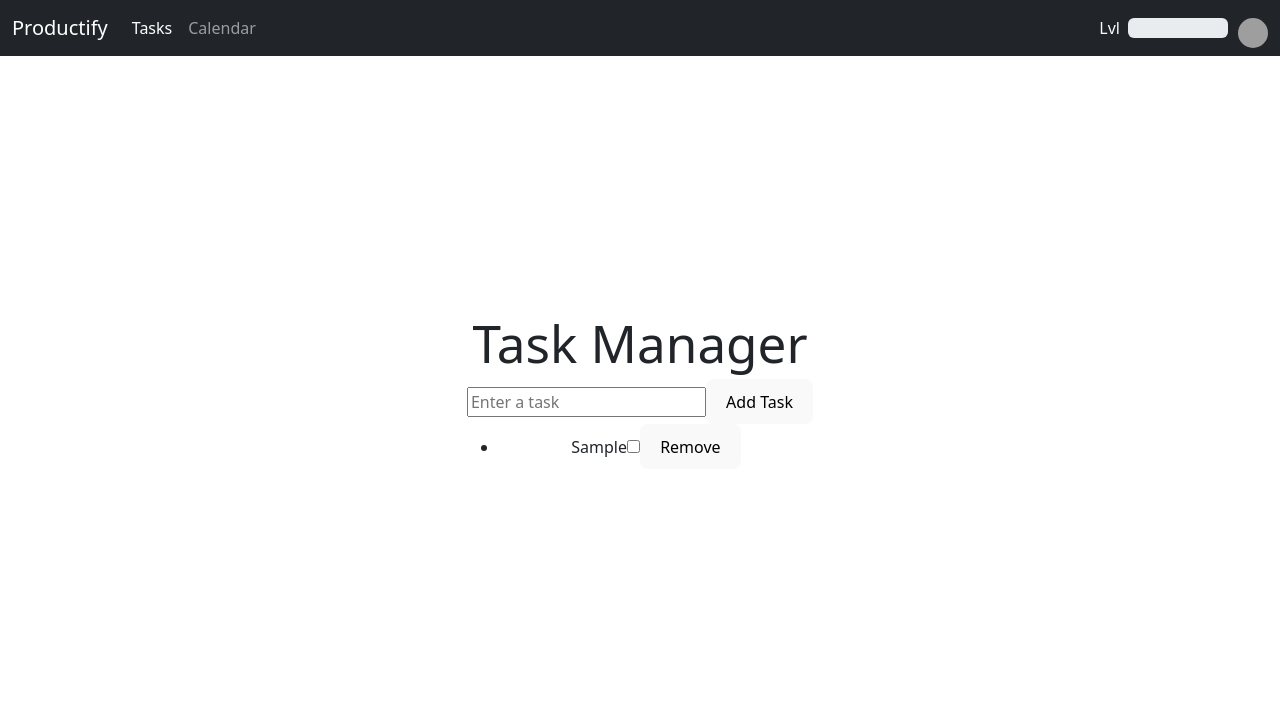
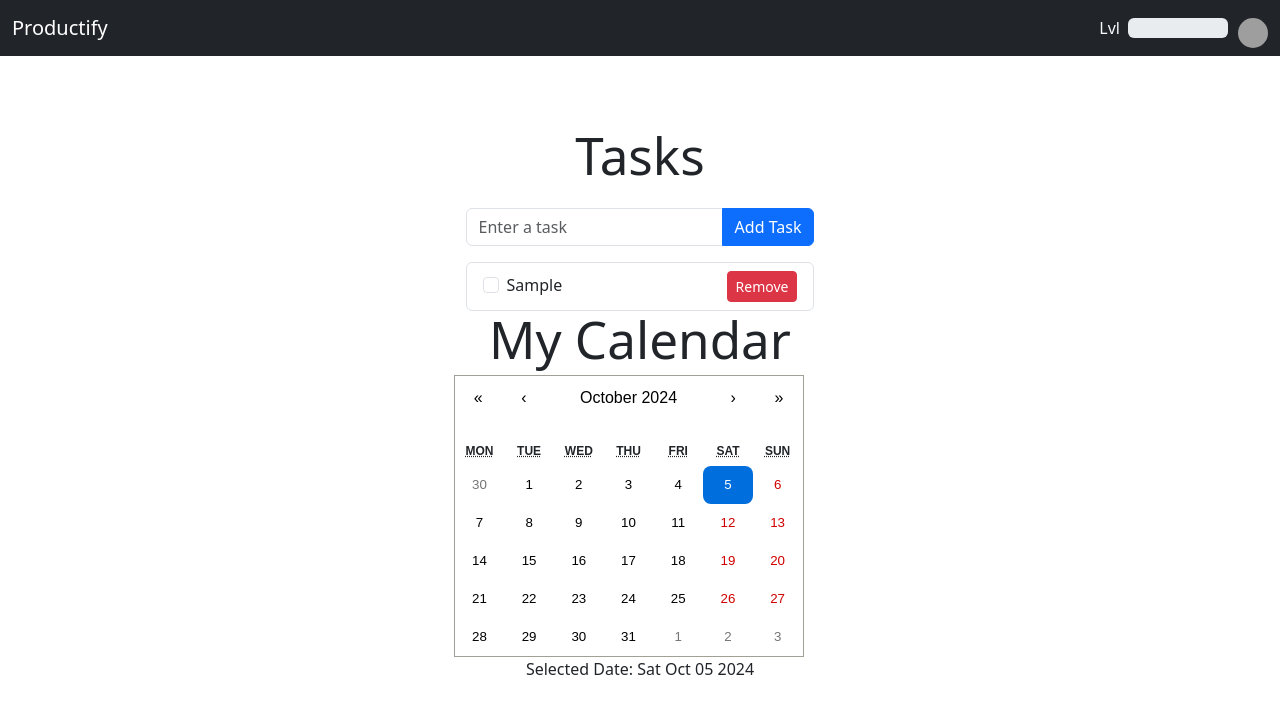
Before and after one commit to benjaminmesser/2024MRUHacks, a React (Vite) app in the folder mruhacks/: page / in a window 1280 px wide. Both pictures are taken after typing "Sample" into the empty fields and a click on the button "Add Task". Shown: the top 714 px of the page. Built offline with nearby package versions, Linux system fonts and the light colour scheme; grey boxes are pictures that could not be loaded.

Commit message:
Added calender

```diff
--- a/mruhacks/src/App.jsx
+++ b/mruhacks/src/App.jsx
@@ -1,6 +1,7 @@
 import Navbar from "./Components/Navbar"
 import './App.css'
 import TaskManager from './Components/TaskManager';
+import Calendar from "./Components/Calender";
 
 function App() {
   return (
@@ -8,6 +9,7 @@ function App() {
       <div>
         <Navbar />
         <TaskManager />
+        <Calendar />
       </div>
     </>
   )
--- /dev/null
+++ b/mruhacks/src/Components/Calender.jsx
@@ -0,0 +1,24 @@
+import React, { useState } from 'react';
+import Calendar from 'react-calendar';
+import 'react-calendar/dist/Calendar.css';  // Import default styles
+
+const CalendarComponent = () => {
+  const [selectedDate, setSelectedDate] = useState(new Date());
+
+  const onChange = (date) => {
+    setSelectedDate(date);
+  };
+
+  return (
+    <div>
+      <h1>My Calendar</h1>
+      <Calendar
+        onChange={onChange}
+        value={selectedDate}
+      />
+      <p>Selected Date: {selectedDate.toDateString()}</p>
+    </div>
+  );
+};
+
+export default CalendarComponent;
--- a/mruhacks/src/Components/Navbar.jsx
+++ b/mruhacks/src/Components/Navbar.jsx
@@ -20,12 +20,6 @@ const Navbar = ({ userLevel, levelPercentage }) => {
         </button>
         <div className="collapse navbar-collapse" id="navbarSupportedContent">
           <ul className="navbar-nav me-auto mb-2 mb-lg-0">
-          <li className="nav-item">
-            <a className="nav-link active" aria-current="page" href="#">Tasks</a>
-          </li>
-          <li className="nav-item">
-            <a className="nav-link" href="#">Calendar</a>
-          </li>
           </ul>
           <ul className="navbar-nav ms-auto mb-2 mb-lg-0">
           <li className="nav-item d-flex align-items-center">
--- a/mruhacks/src/Components/TaskManager.jsx
+++ b/mruhacks/src/Components/TaskManager.jsx
@@ -30,28 +30,34 @@ const TaskManager = () => {
   };
 
   return (
-    <div>
-      <h1>Task Manager</h1>
+    <div className="container mt-4">
+      <h1 className="mb-4">Tasks</h1>
+      <div className="input-group mb-3" style={{ maxWidth: '400px', margin: '0 auto' }}>
         <input
           type="text"
+          className="form-control"
           value={task}
           onChange={handleInputChange}
           placeholder="Enter a task"
         />
-      <button onClick={handleAddTask}>Add Task</button>
+        <button className="btn btn-primary" onClick={handleAddTask}>Add Task</button>
+      </div>
 
-      <ul>
+      <ul className="list-group">
         {tasks.map((t, index) => (
-          <li key={index}>
-            <span style={{ textDecoration: t.completed ? 'line-through' : 'none' }}>
-              {t.text}
-            </span>
+          <li key={index} className="list-group-item d-flex justify-content-between align-items-center">
+            <div className="form-check">
               <input
+                className="form-check-input"
                 type="checkbox"
                 checked={t.completed}
                 onChange={() => handleCheckboxChange(index)}
               />
-            <button onClick={() => handleRemoveTask(index)}>Remove</button>
+              <label className="form-check-label" style={{ textDecoration: t.completed ? 'line-through' : 'none' }}>
+                {t.text}
+              </label>
+            </div>
+            <button className="btn btn-danger btn-sm" onClick={() => handleRemoveTask(index)}>Remove</button>
           </li>
         ))}
       </ul>
--- /dev/null
+++ b/package.json
@@ -0,0 +1,5 @@
+{
+  "dependencies": {
+    "react-calendar": "^5.0.0"
+  }
+}
```
Also changed, not shown: 2 other files (tests, documents, lock files or other folders). Lines whose indentation alone changed are shown as unchanged.
